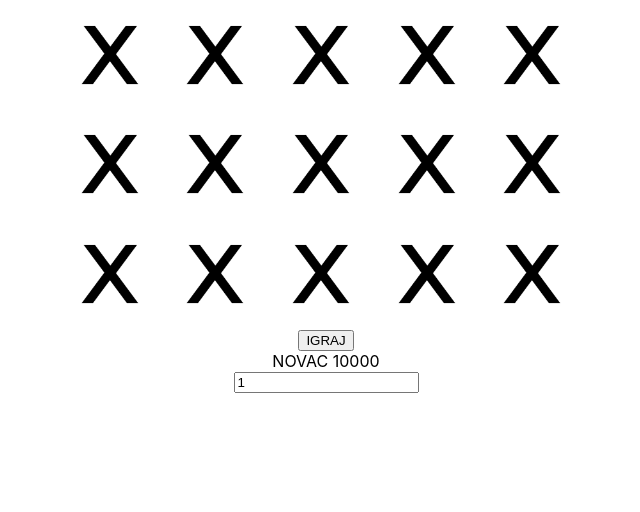
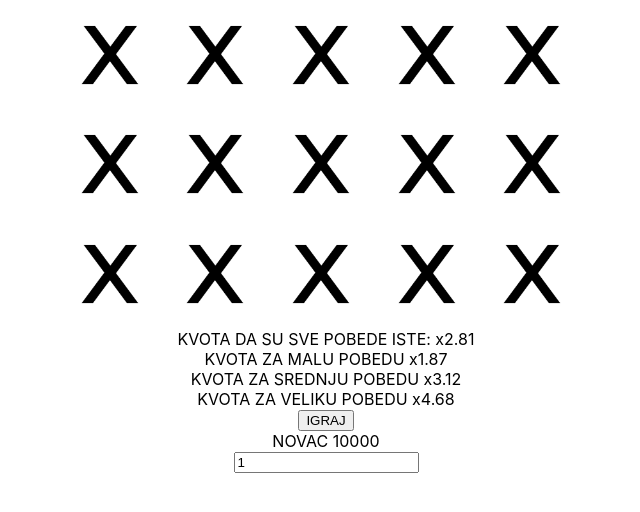
Before and after one commit to petarxx99/zadatakZaRelaxGaming, a React (Create React App) app: page / in a window 1280 px wide. Shown: the top 512 px of the page, without its empty margins (314-954 px from the left). Built offline with nearby package versions, Linux system fonts and the light colour scheme.

Commit message:
Bolje se izracunavaju kvote. Kuca dobija.

```diff
--- a/src/components/GameView.css
+++ b/src/components/GameView.css
@@ -25,3 +25,8 @@
 .dontShow{
 	display: none;
 }
+
+.houseOdds{
+	display: flex;
+	flex-direction: column;
+}
--- a/src/components/GameView.jsx
+++ b/src/components/GameView.jsx
@@ -31,6 +31,9 @@ function getPictureRectangle(containerRectangle, pictureRectangle, pictureToCont
 	return calculatedPictureRectangle;
 }
 
+function round2decimals(number){
+	return Math.round(number * 100.0) / 100.0;
+}
 
 const NUMBER_OF_ROWS = 3;
 const NUMBER_OF_COLUMNS = 5;
@@ -46,17 +49,82 @@ const WIN_PERCENTAGE = 33;
 const BIG_WIN_PERCENTAGE = 20;
 const MEDIUM_WIN_PERCENTAGE = 30;
 const SMALL_WIN_PERCENTAGE = 50;
+const NUMBER_OF_DIFFERENT_WINS = 3;
 
+
+const HOUSE_EDGE = 0.05;
+
+const HOUSE_ODDS_2_DECIMALS = Math.round(calculateHouseOdds() * 100) / 100;
+
+const SMALL_WIN_OFFER = calculateSpecificWinOffer(SMALL_WIN_PERCENTAGE);
+const MEDIUM_WIN_OFFER = calculateSpecificWinOffer(MEDIUM_WIN_PERCENTAGE);
+const BIG_WIN_OFFER = calculateSpecificWinOffer(BIG_WIN_PERCENTAGE);
+
+
+/* House offer for specific win, i.e. SMALL WIN, MEDIUM WIN, BIG WIN. */
+function calculateSpecificWinOffer(specificWinPercentage){
+	const hundredWins = 100 * calculateHouseOdds();
+	return hundredWins / (NUMBER_OF_DIFFERENT_WINS * specificWinPercentage);
+}
+
+
+function calculateHouseOdds(){
+	const realWinPossibility = calculateRealWinPossibility();
+	const playerReturn = 1.0 - HOUSE_EDGE;
+	return 1.0 / (realWinPossibility * playerReturn);
+}
+
+
+
+/* Returns win possibility when the fact that win is guaranteed after 3 consecutive losses is accounted for. */
+function calculateRealWinPossibility(){
+	const PERCENTAGE_CONVERTER_FACTOR = 100.0;
+	const x = WIN_PERCENTAGE / PERCENTAGE_CONVERTER_FACTOR;
+
+	const numberOfPossibilities = 1.0/x + 1.0/(x*x) + 1.0/(x*x*x) + 1.0/(x*x*x*x);
+	const numberOfWins = numberOfPossibilities * x;
+
+	const guaranteedWinsAfter3losses = (1-x)*(1-x)*(1-x)/(x*x*x);
+	const winsThatWouldHappenAnywayAfter3losses = guaranteedWinsAfter3losses * x;
+	const extraWinsAfter3losses = guaranteedWinsAfter3losses - winsThatWouldHappenAnywayAfter3losses;
+
+	const numberOfAllWins = numberOfWins + extraWinsAfter3losses;
+	const realWinPossibility = numberOfAllWins / numberOfPossibilities;
+
+	return realWinPossibility;
+}
+
+/* Returns win percentage when the fact that win is guaranteed after 3 consecutive losses is accounted for. */
+function calculateRealWinPercentage(){
+	const realWinPossibility = calculateRealWinPossibility();
+	const PERCENTAGE_CONVERTER_FACTOR = 100.0;
+	return realWinPossibility * PERCENTAGE_CONVERTER_FACTOR;
+}
+
+
+/* Returns quotient when house edge is calculated. */
+function mapWinToHouseWinningQuotient(whichWin){
+	const fairQuotient = mapWhichWinToWinQuotient();
+	const playerReturn = 1.0 - HOUSE_EDGE;
+	return fairQuotient * playerReturn;
+}
+
+
+/* Returns fair quotient */
 function mapWhichWinToWinQuotient(whichWin){
 
 	const winTierPercentage = mapWhichWinToWinTierPercentage(whichWin);
-	const totalWinPercentage = WIN_PERCENTAGE * winTierPercentage;
+	const realWinPercentage = calculateRealWinPercentage();
+	const totalWinPercentage = realWinPercentage * winTierPercentage;
 
 	const PERCENT_CONVERTER = 1.0/(100 * 100);
 	const winChance = totalWinPercentage * PERCENT_CONVERTER;
 	return 1.0 / winChance;
 }
 
+
+/* It receives whichWin, i.e. SMALL_WIN, MEDIUM_WIN, BIG_WIN and it returns the percentage that such win has occured
+under the assumption that some win has indeed occured. */
 function mapWhichWinToWinTierPercentage(whichWin){
 	switch (whichWin){
 		case SMALL_WIN: return SMALL_WIN_PERCENTAGE;
@@ -65,14 +133,23 @@ function mapWhichWinToWinTierPercentage(whichWin){
 	}
 }
 
+
+/* It receives whichWin, i.e. SMALL_WIN, MEDIUM_WIN, BIG_WIN and it returns the quotient that the house offers for that win. */
+function mapWhichWinToHouseQuotient(whichWin){
+	const specificWinPercentage = mapWhichWinToWinTierPercentage(whichWin);
+	return calculateSpecificWinOffer(specificWinPercentage);
+}
+
+/* This code is called when a player wins. */
 function doWin(betWonCallback, betsSinceWin, setAllCards){
 	betsSinceWin.current = 0;
 	const whichWin = calculateWhichWin();
 	displayWin(whichWin, setAllCards);
-	const winQuotient = mapWhichWinToWinQuotient(whichWin);
+	const winQuotient = mapWhichWinToHouseQuotient(whichWin);
 	betWonCallback(winQuotient);
 }
 
+/* Randomly decides whether a player got a SMALL_WIN, MEDIUM_WIN, or a BIG_WIN. */
 function calculateWhichWin(){
 	const randomNumber = Math.random() * 100;
 	if (randomNumber < BIG_WIN_PERCENTAGE){
@@ -84,7 +161,7 @@ function calculateWhichWin(){
 	return SMALL_WIN;
 }
 
-
+/* Randomly decides whether a player won this round. */
 function clientHasWon(){
 	const randomNumber = Math.random() * 100;
 	if (randomNumber < WIN_PERCENTAGE){
@@ -92,6 +169,7 @@ function clientHasWon(){
 	}
 	return false;
 }
+
 
 function chooseRandomPosition(){
 	let randomRow = Math.floor(Math.random() * NUMBER_OF_ROWS);
@@ -110,6 +188,7 @@ function randomlyChooseACard(){
 	return allPictures[randomIndex];
 }
 
+/* Shows cards in a winning pattern on the screen. */
 function displayWin(whichWin, setAllCards){
 	const winningCard = chooseWinningCard(whichWin);
 	const [row, column] = chooseRandomPosition();
@@ -118,6 +197,10 @@ function displayWin(whichWin, setAllCards){
 	setAllCards(newCards);
 }
 
+/* Returns an object with a field 'rows' that is a 2D array which contains a winning pattern of cards.
+Other functions may use this 2D array to display the cards on the screen.
+This function is given the information what the winning card should be and where the winning card should be.
+rowColumn.column stands for the column where the most left winning card is.  */
 function calculateNewCards(winningCard, rowColumn){
 	let newCards = {rows: []};
 
@@ -134,6 +217,7 @@ function calculateNewCards(winningCard, rowColumn){
 	return newCards;
 }
 
+/* Returns a row where there is no winning combination of cards. */
 function getLosingRow(){
 	let losingRow = [];
 
@@ -159,6 +243,7 @@ function getRandomElement(array){
 	return array[randomIndex];
 }
 
+
 function displayLoss(setAllCards){
 	const cards = getLosingCards();
 	setAllCards(cards);
@@ -173,6 +258,7 @@ function getLosingCards(){
 	return cards;
 }
 
+/* Returns a row with a winning pattern of cards. Arguments are the winning card and the column of the most left winning card.*/
 function getWinningRow(winningCard, column){
 	let winningRow = [];
 
@@ -287,6 +373,13 @@ function GameView(props){
 			})}
 		</div>
 
+		<div className="houseOdds">
+			<label> KVOTA DA SU SVE POBEDE ISTE: x{HOUSE_ODDS_2_DECIMALS} </label>
+			<label> KVOTA ZA MALU POBEDU x{round2decimals(SMALL_WIN_OFFER)}</label>
+			<label> KVOTA ZA SREDNJU POBEDU x{round2decimals(MEDIUM_WIN_OFFER)}</label>
+			<label> KVOTA ZA VELIKU POBEDU x{round2decimals(BIG_WIN_OFFER)}</label>
+		</div>
+
 		<div className="button">
 			<button onClick={startBet} className={betIsHappening? 'dontShow' : ''}> IGRAJ </button>
 		</div>
```
